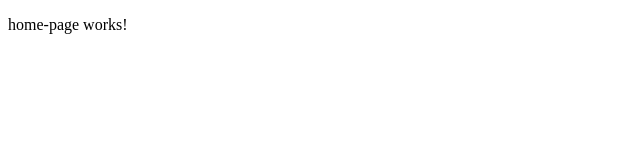
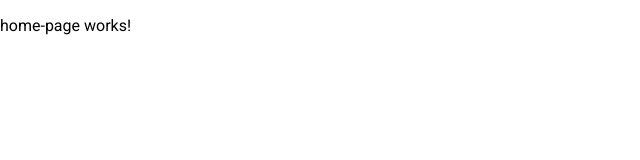
Before and after one commit to nikoladjekic/post-office-frontend, an Angular app: page /shipments in a window 1280 px wide. Shown: the top 160 px of the page, without its empty margins (0-640 px from the left). Built offline with nearby package versions, Linux system fonts and the light colour scheme.

Commit message:
add angular material to the project

```diff
--- a/angular.json
+++ b/angular.json
@@ -28,6 +28,7 @@
               "src/assets"
             ],
             "styles": [
+              "./node_modules/@angular/material/prebuilt-themes/indigo-pink.css",
               "src/styles.scss"
             ],
             "scripts": []
@@ -93,6 +94,7 @@
               "src/assets"
             ],
             "styles": [
+              "./node_modules/@angular/material/prebuilt-themes/indigo-pink.css",
               "src/styles.scss"
             ],
             "scripts": []
@@ -124,6 +126,7 @@
           }
         }
       }
-    }},
+    }
+  },
   "defaultProject": "post-office-frontend"
 }
--- a/package.json
+++ b/package.json
@@ -12,6 +12,7 @@
   "private": true,
   "dependencies": {
     "@angular/animations": "~8.2.14",
+    "@angular/cdk": "~8.2.3",
     "@angular/common": "~8.2.14",
     "@angular/compiler": "~8.2.14",
     "@angular/core": "~8.2.14",
@@ -20,6 +21,7 @@
     "@angular/platform-browser": "~8.2.14",
     "@angular/platform-browser-dynamic": "~8.2.14",
     "@angular/router": "~8.2.14",
+    "hammerjs": "^2.0.8",
     "rxjs": "~6.4.0",
     "tslib": "^1.10.0",
     "zone.js": "~0.9.1"
--- a/src/index.html
+++ b/src/index.html
@@ -6,6 +6,8 @@
   <base href="/">
   <meta name="viewport" content="width=device-width, initial-scale=1">
   <link rel="icon" type="image/x-icon" href="favicon.ico">
+  <link href="https://fonts.googleapis.com/css?family=Roboto:300,400,500&display=swap" rel="stylesheet">
+  <link href="https://fonts.googleapis.com/icon?family=Material+Icons" rel="stylesheet">
 </head>
 <body>
   <app-root></app-root>
--- a/src/main.ts
+++ b/src/main.ts
@@ -1,3 +1,4 @@
+import 'hammerjs';
 import { enableProdMode } from '@angular/core';
 import { platformBrowserDynamic } from '@angular/platform-browser-dynamic';
 
--- a/src/styles.scss
+++ b/src/styles.scss
@@ -1 +1,4 @@
 /* You can add global styles to this file, and also import other style files */
+
+html, body { height: 100%; }
+body { margin: 0; font-family: Roboto, "Helvetica Neue", sans-serif; }
```
Also changed, not shown: src/app/app.module.ts (+8 -2 lines), 1 other file (tests, documents, lock files or other folders).
